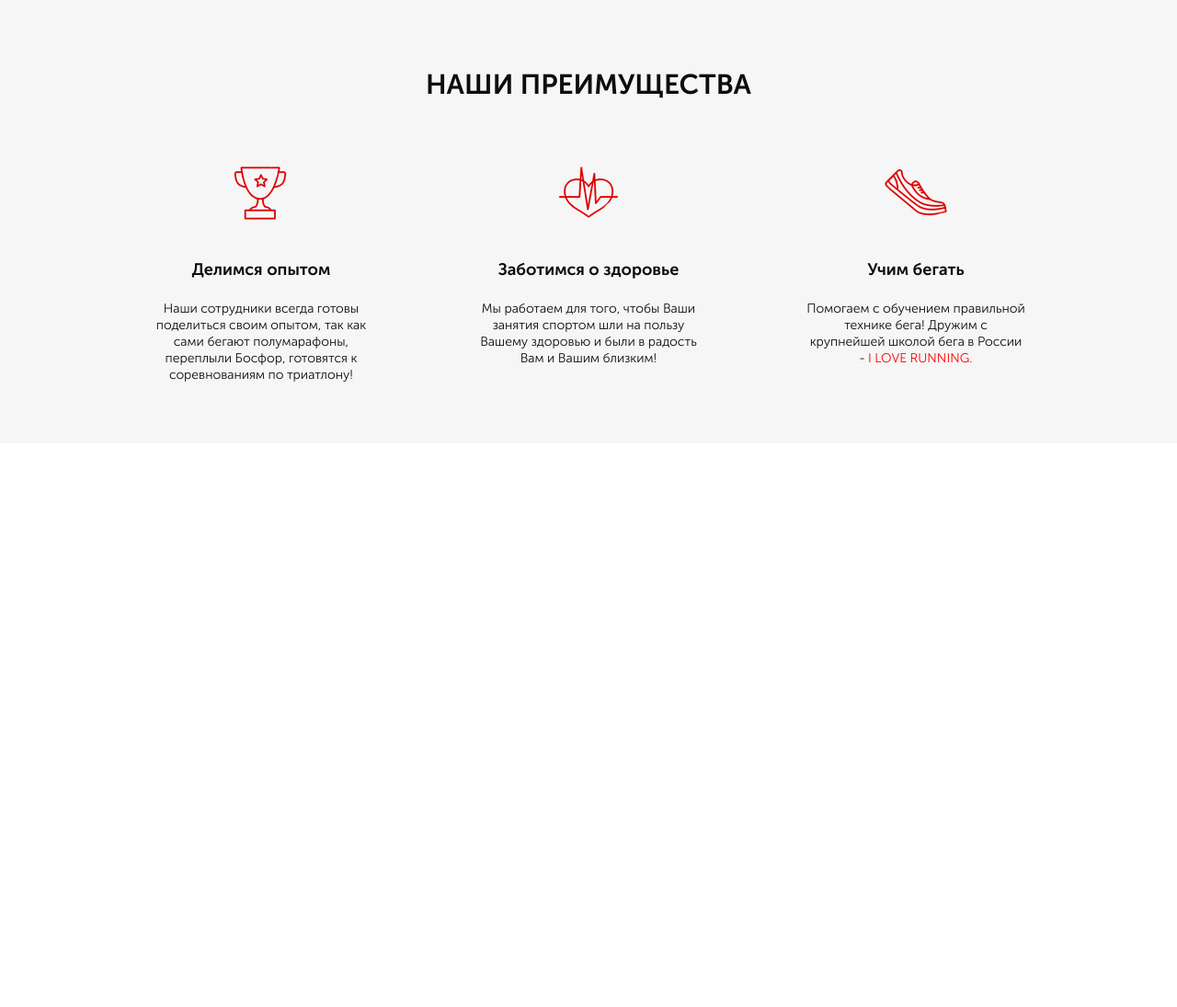
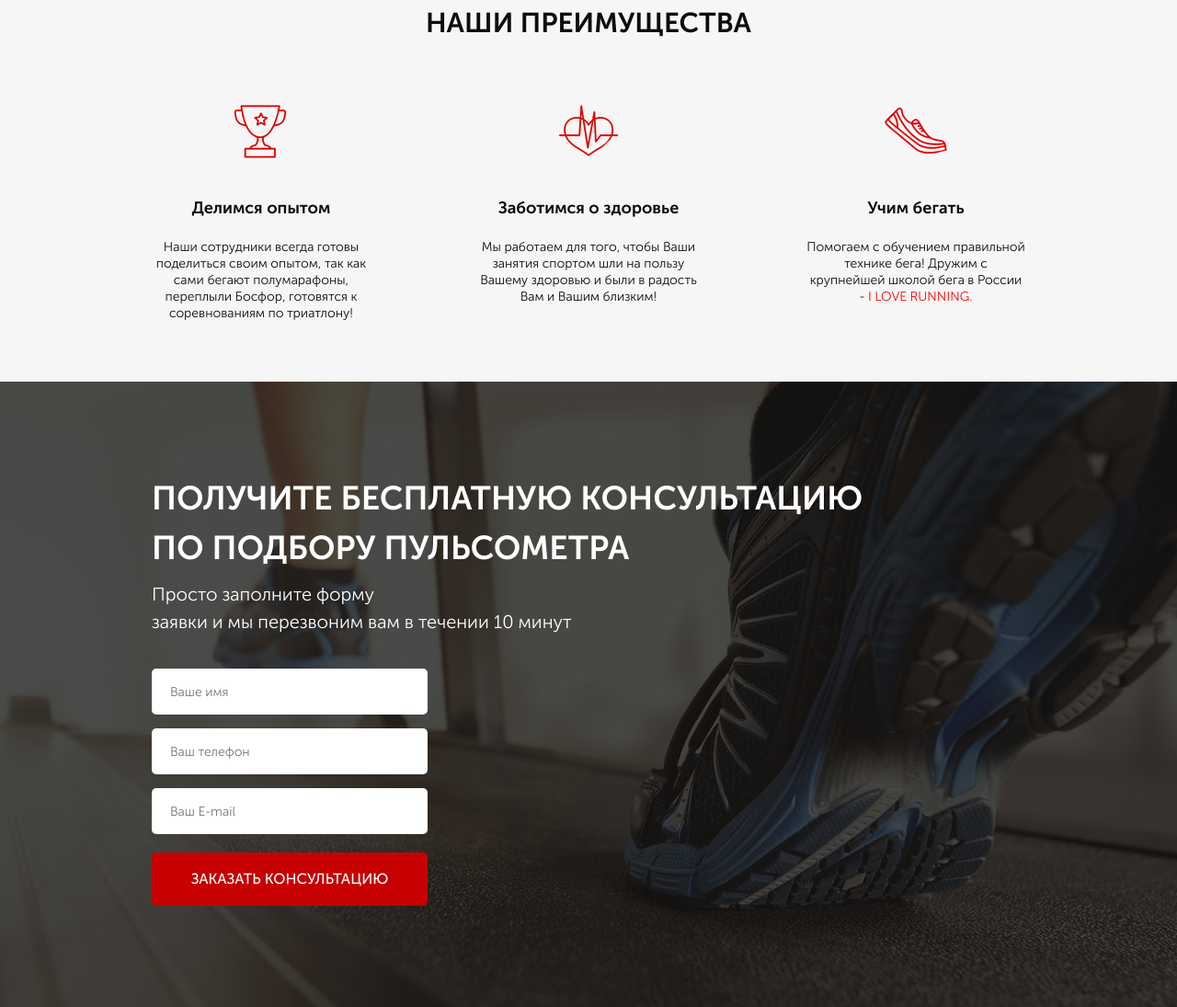
Before and after one commit to AlbinaBlazhko17/Pulse, a website: page src/index.html in a window 1280 px wide. Shown: the part 758-1853 px from the top of the page at 92% size. Before the commit the page ends 1240 px from the top, so only its background shows below. Drawn offline with Linux system fonts and the light colour scheme.

Commit message:
add third sectiion consultation

```diff
--- a/src/index.html
+++ b/src/index.html
@@ -79,7 +79,19 @@
 
     <div class="consultation">
         <div class="container">
+            <h2 class="title title_left">
+                Получите бесплатную консультацию <br>по подбору пульсометра
+            </h2>
+            <div class="consultation__descr">
+                Просто заполните форму<br> заявки и мы перезвоним вам в течении 10 минут
+            </div>
+            <form class="feed-form" action="#" method="post">
+                <input name="name" required type="text" placeholder="Ваше имя">
+                <input name="phone" required type="phone" placeholder="Ваш телефон">
+                <input name="email" required type="email" placeholder="Ваш E-mail">
 
+                <button class="button button_submit">заказать кОНСУЛЬТАЦИЮ</button>
+            </form>
         </div>
     </div>
 </body>
--- a/src/sass/blocks/_buttons.scss
+++ b/src/sass/blocks/_buttons.scss
@@ -12,6 +12,12 @@
         font-size: 16px;
         width: 303px;
         height: 54px;
+        margin-top: 67px;
     }
-    margin-top: 67px;
+    &_submit {
+        font-size: 16px;
+        width: 100%;
+        height: 58px;
+        background: #C70101;
+    }
 }
--- /dev/null
+++ b/src/sass/blocks/_consultation.scss
@@ -0,0 +1,11 @@
+.consultation {
+    min-height: 680px;
+    padding:100px 0 92px 0;
+    background: url(../img/consultation.jpg) center (center/cover) no-repeat;
+    &__descr {
+        font-weight: 300;
+        font-size: 20px;
+        line-height: 30px;
+        color: #FFFFFF;
+    }
+}
--- /dev/null
+++ b/src/sass/blocks/_forms.scss
@@ -0,0 +1,20 @@
+.feed-form {
+    margin-top: 36px;
+    display: flex;
+    flex-direction: column;
+    width: 300px;
+    input {
+        height: 50px;
+        background-color: #FFFFFF;
+        margin-bottom: 15px;
+        border: none;
+        border-radius: 5px;
+        padding: 0 20px;
+        font-weight: 300;
+        font-size: 14px;
+        color: #4B4B4B;
+        &:nth-child(3) {
+            margin-bottom: 20px;
+        }
+    }
+}
--- a/src/sass/style.scss
+++ b/src/sass/style.scss
@@ -14,3 +14,5 @@
 @import 'blocks/buttons';
 @import 'blocks/advantages';
 @import 'blocks/titles';
+@import 'blocks/consultation';
+@import 'blocks/forms';
```
Also changed, not shown: src/css/style.min.css.
